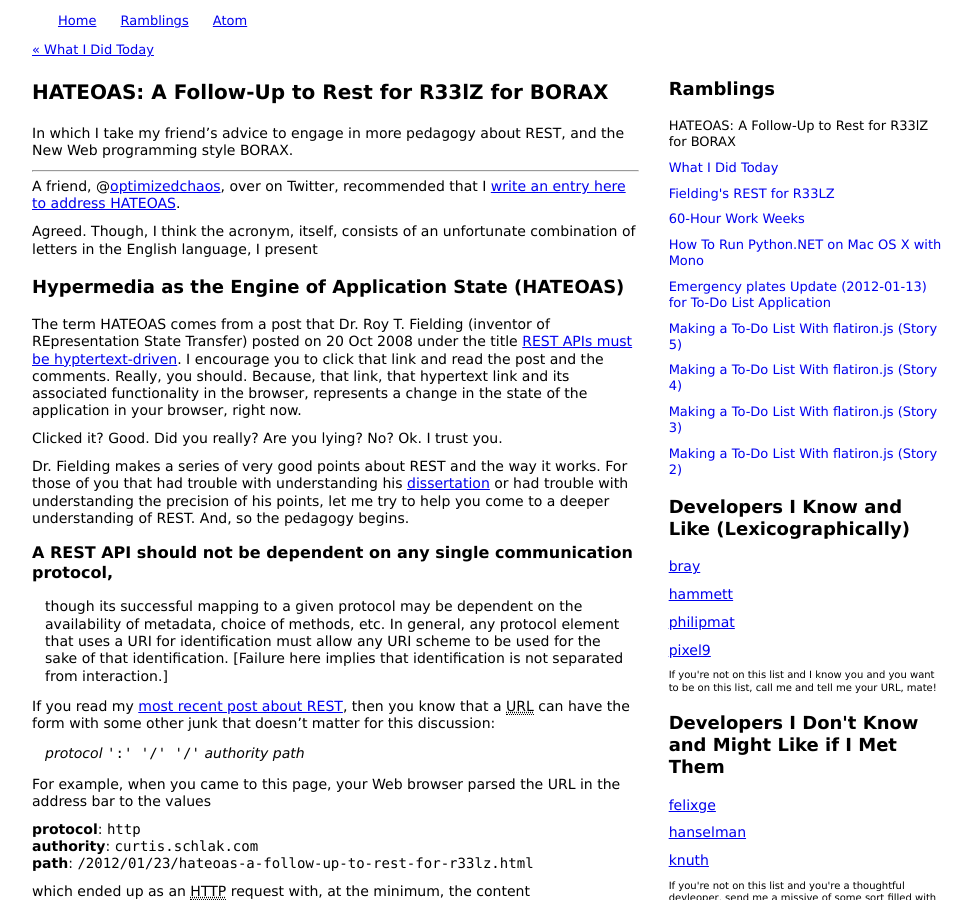
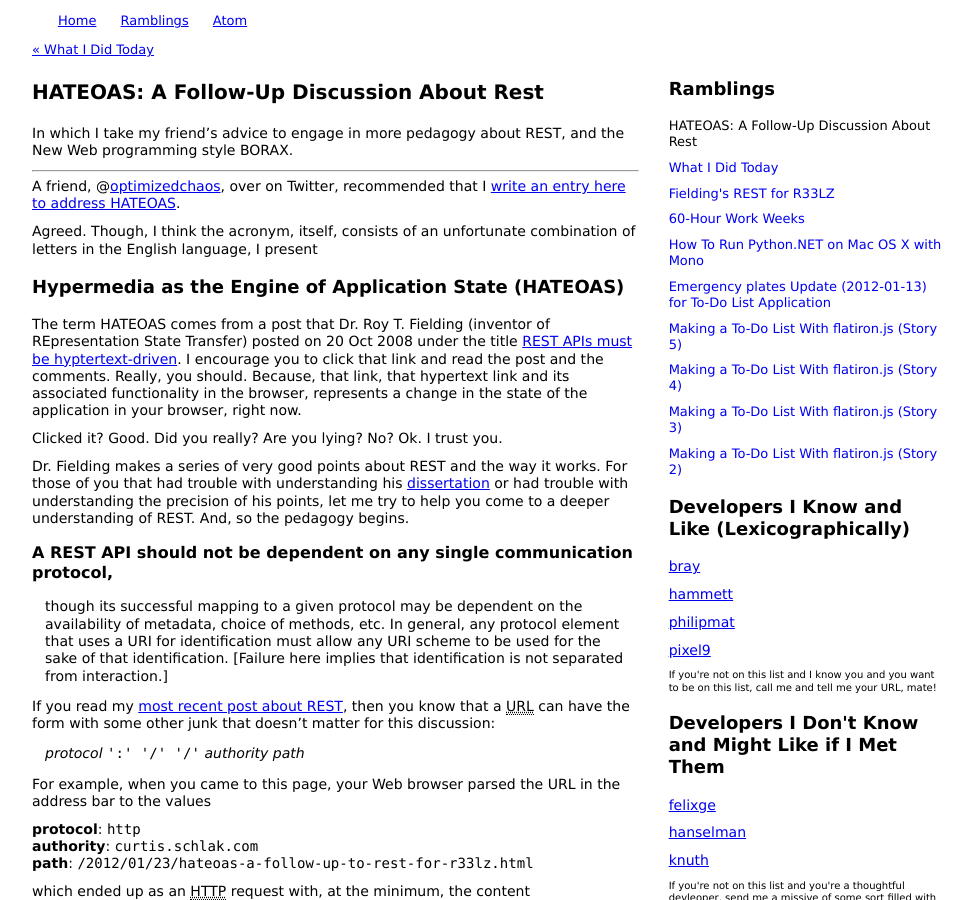
Before and after one commit to roberts-sandbox/test-realist, a Jekyll site: the page built from _posts/2012-01-23-hateoas-a-follow-up-to-rest-for-r33lz.md, in a window 1280 px wide and 900 px high. Shown: the whole window, without its empty margins (153-1125 px from the left). Built offline with Jekyll 4.4.1, drawn with Linux system fonts in a browser that asks for light colours; some of the changed text lies outside the part shown.

Commit message:
Update title.

```diff
--- a/_posts/2012-01-23-hateoas-a-follow-up-to-rest-for-r33lz.md
+++ b/_posts/2012-01-23-hateoas-a-follow-up-to-rest-for-r33lz.md
@@ -1,6 +1,6 @@
 ---
 layout: post
-title:  "HATEOAS: A Follow-Up to Rest for R33lZ for BORAX"
+title:  "HATEOAS: A Follow-Up Discussion About Rest"
 tags:   architecture
 
 synopsis: In which I take my friend's advice to engage in more pedagogy about REST, and the New Web programming style BORAX.
```
